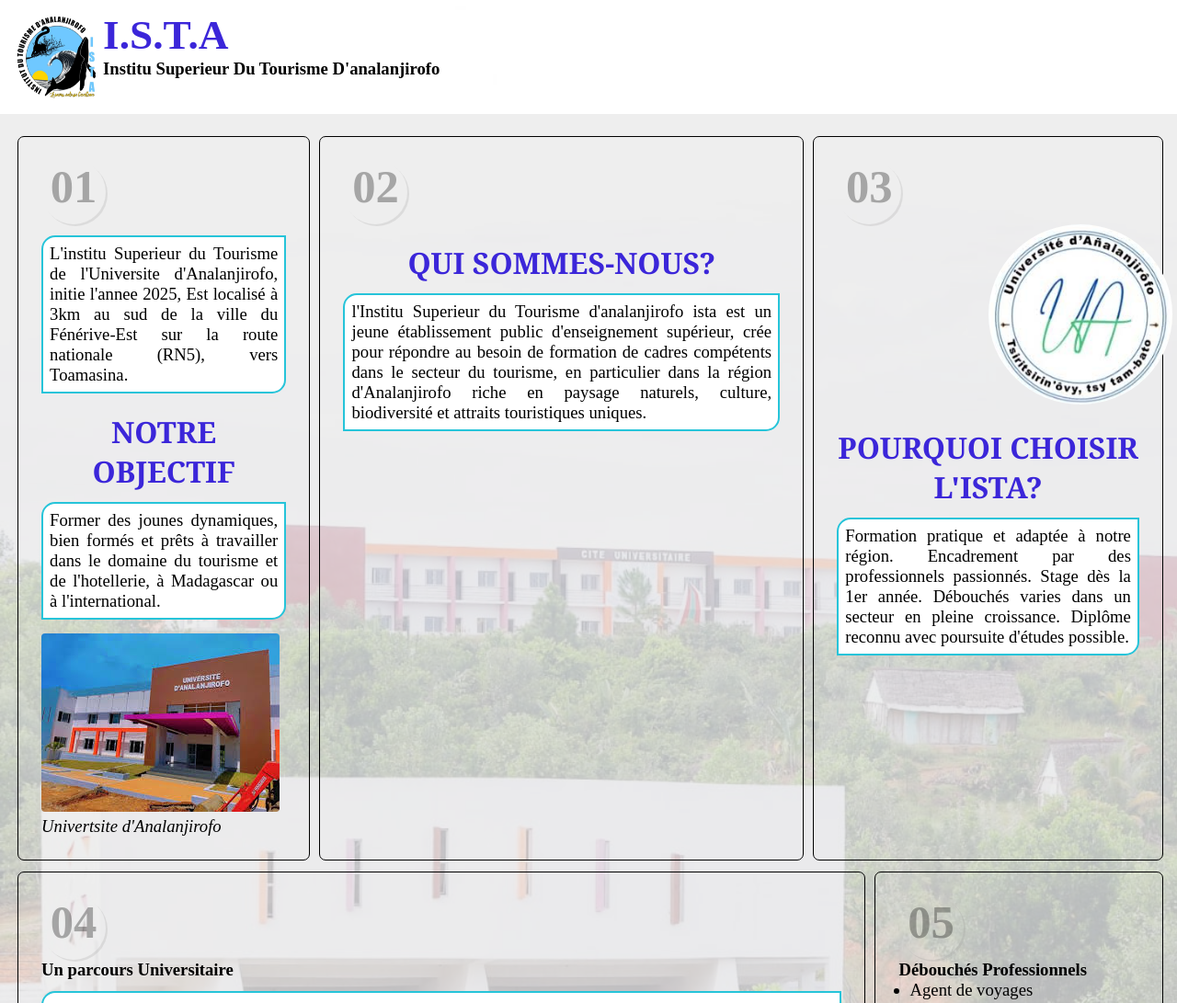
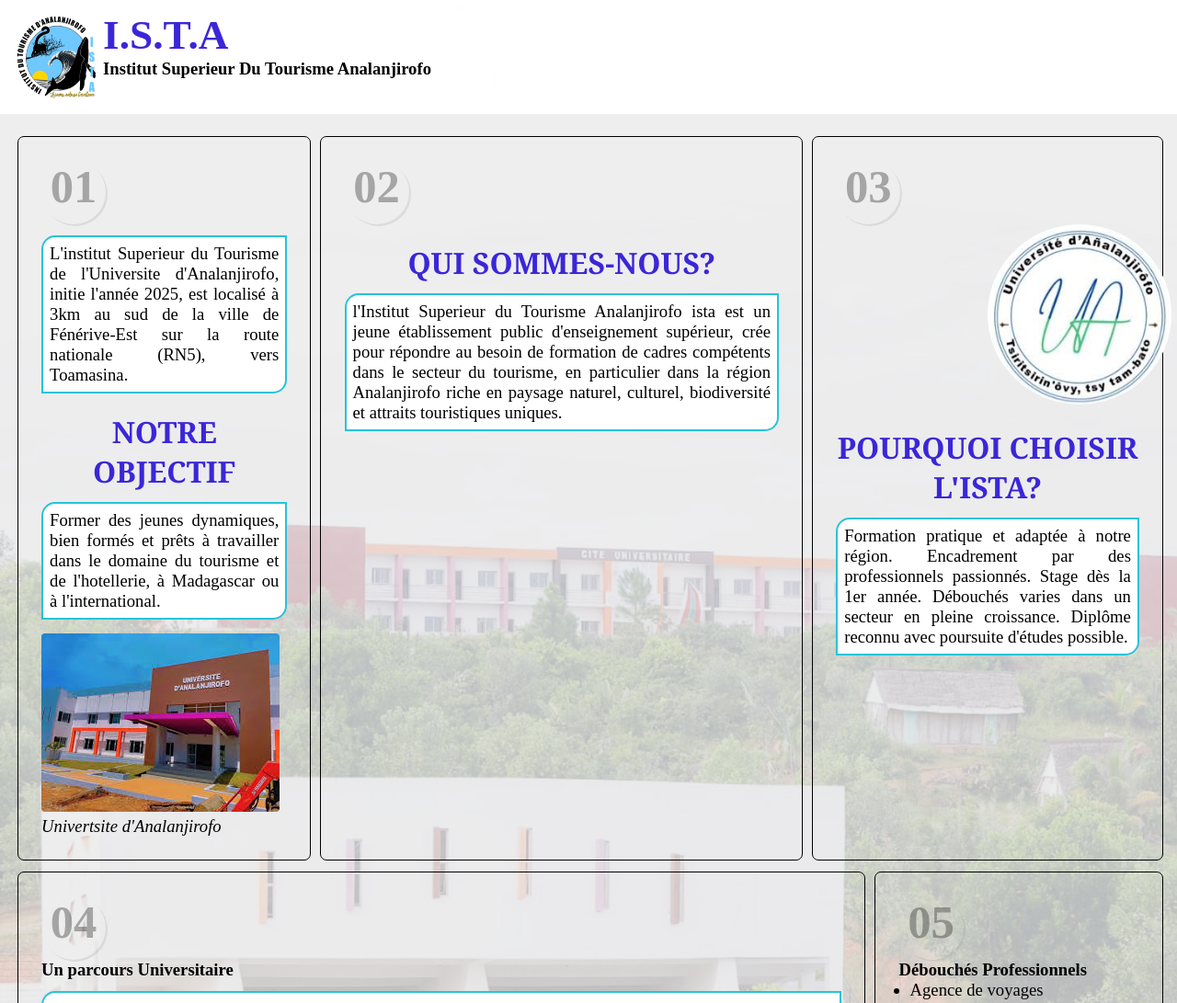
Before and after one commit to Bezara06/parcours, a plain HTML site: page ista/index.html in a window 1280 px wide. Shown: the top 1091 px of the page at 92% size. Drawn offline with Linux system fonts and the light colour scheme.

Commit message:
Fix image path in IFSP index.html and correct typos in ISTA index.html

```diff
--- a/ista/index.html
+++ b/ista/index.html
@@ -14,7 +14,7 @@
                         class="logo"> </span>
                 <span class="subtitle">
                     <h1>i.s.t.a</h1>
-                    <h3>institu superieur du tourisme d'analanjirofo</h3>
+                    <h3>institut superieur du tourisme analanjirofo</h3>
                 </span>
             </div>
         </header>
@@ -23,16 +23,16 @@
                 <div class="p1">
                     <div class="num-page">01</div>
                     <p>
-                        L'institu Superieur du Tourisme de l'Universite
+                        L'institut Superieur du Tourisme de l'Universite
                         d'Analanjirofo,
-                        initie l'annee 2025, Est localisé à 3km au sud de la
+                        initie l'année 2025, est localisé à 3km au sud de la
                         ville
-                        du
+                        de
                         Fénérive-Est sur la route nationale (RN5), vers
                         Toamasina.
                     </p>
                     <h2>notre objectif</h2>
-                    <p>Former des jounes dynamiques, bien formés et prêts à
+                    <p>Former des jeunes dynamiques, bien formés et prêts à
                         travailler dans le domaine du tourisme et de
                         l'hotellerie, à
                         Madagascar ou à l'international.
@@ -46,14 +46,14 @@
                     <div class="num-page">02</div>
                     <h2>Qui sommes-nous?</h2>
                     <p>
-                        l'Institu Superieur du Tourisme d'analanjirofo <span
+                        l'Institut Superieur du Tourisme Analanjirofo <span
                             class="ista">ista</span> est un jeune établissement
                         public d'enseignement supérieur, crée pour répondre au
                         besoin de formation de cadres compétents dans le secteur
                         du
-                        tourisme, en particulier dans la région d'Analanjirofo
+                        tourisme, en particulier dans la région Analanjirofo
                         riche
-                        en paysage naturels, culture, biodiversité et attraits
+                        en paysage naturel, culturel, biodiversité et attraits
                         touristiques uniques.
                     </p>
                 </div>
@@ -101,7 +101,7 @@
                         </li>
                         <li><span class="bold">Gestion Touristique: </span>
                             création de circuits, promotion et gestion de sites
-                            touristique.
+                            touristiques.
                         </li>
                     </ol>
                     <h3>Troisième année: </h3>
@@ -117,7 +117,7 @@
                     <div class="num-page">05</div>
                     <h1>Débouchés Professionnels</h1>
                     <ul>
-                        <li>Agent de voyages</li>
+                        <li>Agence de voyages</li>
                         <li>Guide touristique</li>
                         <li>Responsable de site ou parc naturel</li>
                         <li>Réceptionniste/manager d'hôtel</li>
```
Also changed, not shown: ifsp/index.html (+1 -1 lines).
